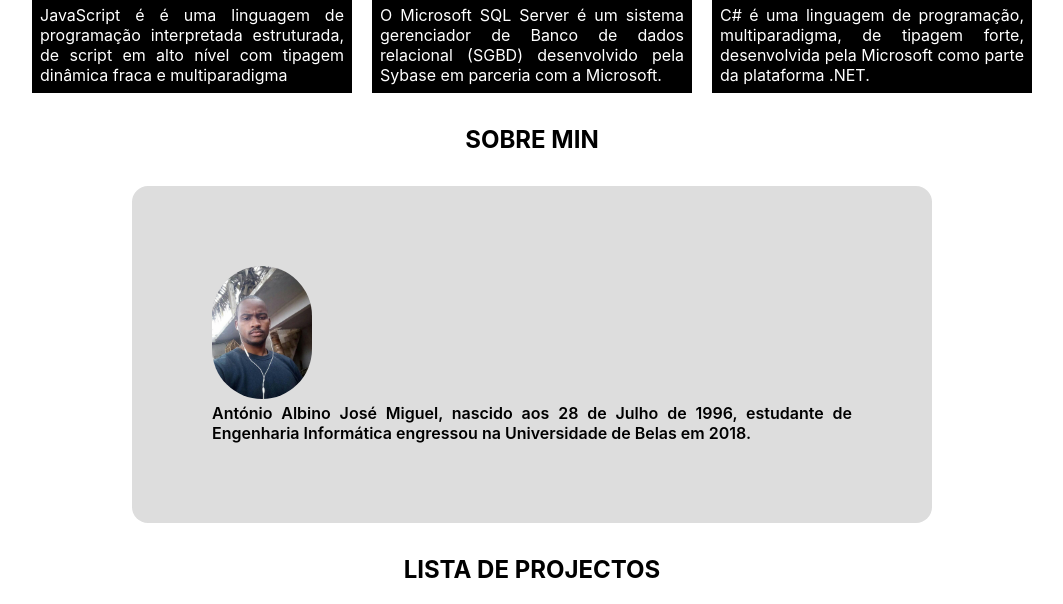
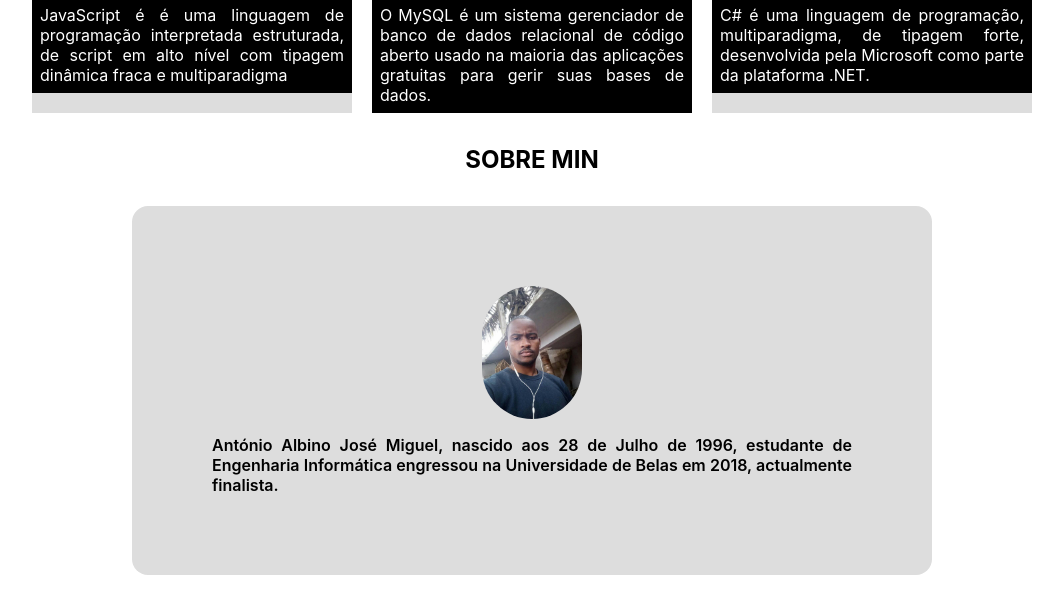
Before and after one commit to antoniomiguel-77/Portf-lio, a plain HTML site: page index.html in a window 1280 px wide. Shown: the part 726-1330 px from the top of the page, without its empty margins (108-1171 px from the left). Drawn offline with Linux system fonts and the light colour scheme.

Commit message:
portfolio changed
portfolio changed

```diff
--- a/css/style.css
+++ b/css/style.css
@@ -109,11 +109,17 @@ article figure figcaption p{text-align: justify;}
 
 
 }
+.profile{
+    display: flex;
+    justify-content: center;
+    align-items: center;
+}
 .sobre img{
     width: 100px;
     margin: 0 auto;
     border-radius: 10rem;
     box-shadow: 1rem 1rem #000 1rem;
+    margin-bottom: 1rem;
 }
 .sobre:hover{box-shadow: 2px 2px 5px #000;}
 
--- a/index.html
+++ b/index.html
@@ -88,9 +88,10 @@
         <img src="img/sql.png" alt="logo-sql" title="Strutured Query Languagem">
         <figcaption>
            <p>
-            O Microsoft SQL Server é um sistema gerenciador de
-             Banco de dados relacional (SGBD) desenvolvido pela Sybase em
-              parceria com a Microsoft.
+            O MySQL é um sistema gerenciador de banco de
+            dados relacional de código aberto usado
+             na maioria das aplicações gratuitas
+             para gerir suas bases de dados.
            </p>
         </figcaption>
     </figure>
@@ -114,11 +115,13 @@
 <!--AREA SOBRE-->
 <h2 id="sobre">Sobre min</h2>
 <section class="sobre">
-    <img src="img/perfil.jpg" alt="">
+    <div class="profile">
+        <img src="img/perfil.jpg" alt="">
+    </div>
     <p>
        António Albino José Miguel, nascido aos 28 de Julho de 1996,
        estudante de Engenharia Informática engressou na Universidade de
-       Belas em 2018.
+       Belas em 2018, actualmente finalista.
     </p>
 </section>
 
@@ -143,7 +146,7 @@
  </div>
 
 
-    <footer class="footer">
+    <footer class="footer" id="idCont">
         <h2>Contactos</h2>
         <div class="redes">
             <a href="https://mobile.facebook.com/albino.santos.5648"><img src="img/facebook.png" alt=""></a>
```
